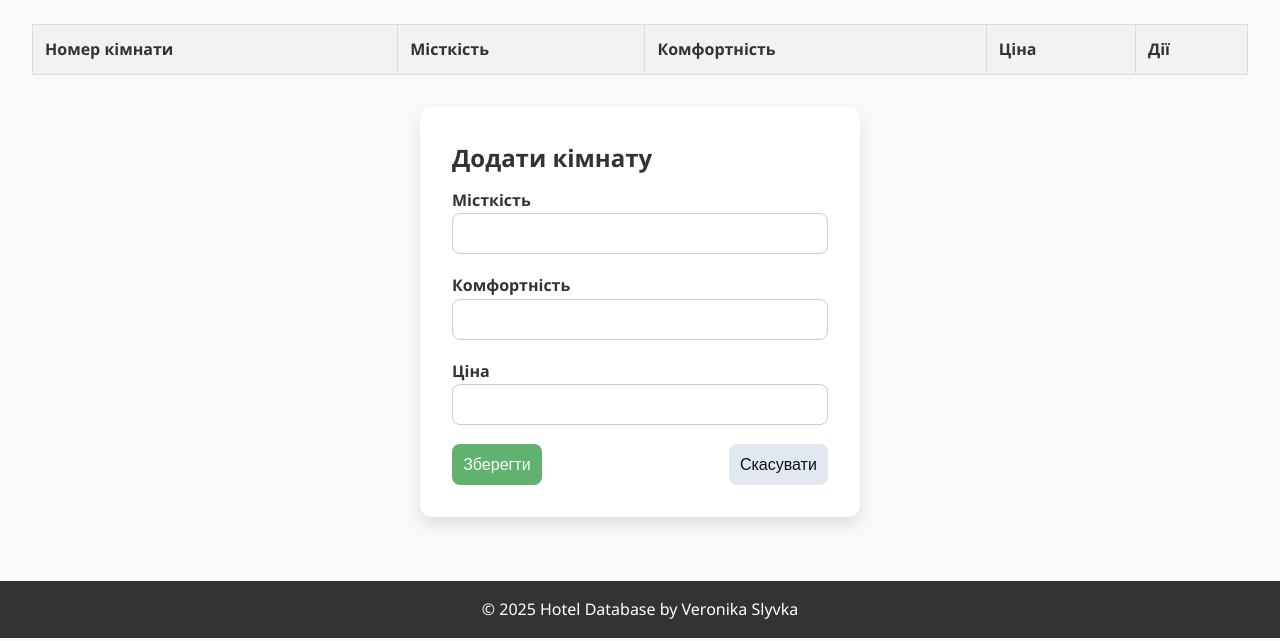
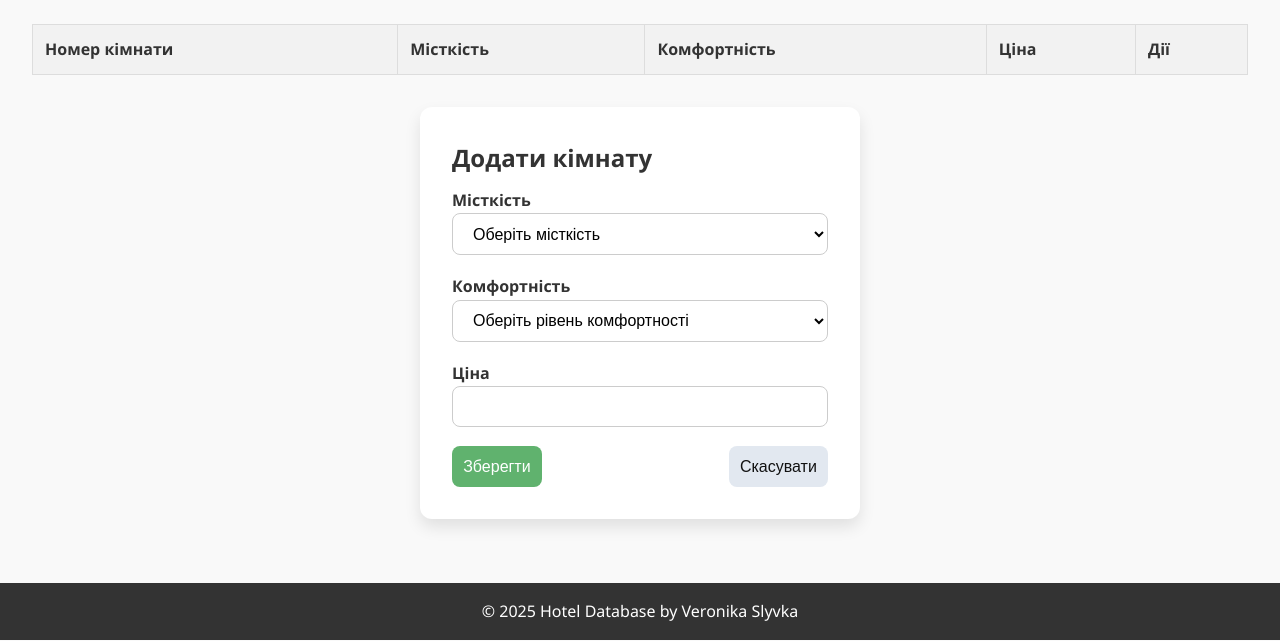
Before and after one commit to VeronikaSlyvka/hotel_database, a website: page rooms.html in a window 1280 px wide. Both pictures are taken after a click on the button "Додати кімнату". Shown: the part 159-800 px from the top of the page. Drawn offline with Linux system fonts and the light colour scheme; no server answers.

Commit message:
rooms done

```diff
--- a/rooms.html
+++ b/rooms.html
@@ -47,11 +47,24 @@
         <input type="hidden" id="roomId">
         <div class="form-group">
           <label for="number">Місткість</label>
-          <input type="text" id="number" required>
+          <select id="number" required>
+            <option value="">Оберіть місткість</option>
+            <option value="1">1</option>
+            <option value="2">2</option>
+            <option value="3">3</option>
+            <option value="4">4</option>
+            <option value="5">5</option>
+          </select>
         </div>
         <div class="form-group">
           <label for="type">Комфортність</label>
-          <input type="text" id="type" required>
+          <select id="type" required>
+            <option value="">Оберіть рівень комфортності</option>
+            <option value="звичайний">Звичайний</option>
+            <option value="напівлюкс">Напівлюкс</option>
+            <option value="люкс">Люкс</option>
+            <option value="президентський">Президентський</option>
+          </select>
         </div>
         <div class="form-group">
           <label for="price">Ціна</label>
--- a/rooms.js
+++ b/rooms.js
@@ -2,6 +2,11 @@ const apiUrl = 'http://localhost:3000/rooms';
 
 // Завантажити кімнати при завантаженні сторінки
 document.addEventListener('DOMContentLoaded', loadRooms);
+document.getElementById('roomForm').addEventListener('submit', function (e) {
+  e.preventDefault(); // Запобігає перезавантаженню сторінки
+  saveRoom();
+});
+
 
 // Завантаження списку кімнат
 async function loadRooms() {
@@ -50,7 +55,7 @@ function editRoom(id, capacity, comfort, price) {
   document.getElementById('form-title').textContent = 'Редагувати кімнату';
   document.getElementById('roomId').value = id;
   document.getElementById('number').value = capacity;
-  document.getElementById('type').value = comfort;
+  document.getElementById('type').value = comfort.toLowerCase();
   document.getElementById('price').value = price;
   document.getElementById('room-form').classList.remove('hidden');
 
--- a/style.css
+++ b/style.css
@@ -166,6 +166,23 @@ input[type="text"]:focus {
   box-shadow: 0 0 4px rgba(0, 123, 255, 0.4);
 }
 
+select {
+  width: 100%;
+  padding: 0.65rem 1rem;
+  border: 1px solid #ccc;
+  border-radius: 8px;
+  font-size: 1rem;
+  transition: 0.2s ease;
+  background-color: white;
+}
+
+select:focus {
+  border-color: #007bff;
+  outline: none;
+  box-shadow: 0 0 4px rgba(0, 123, 255, 0.4);
+}
+
+
 .full-width {
   width: 100%;
   margin-top: 0.75rem;
```
Also changed, not shown: bookings.js (+15 -8 lines).
